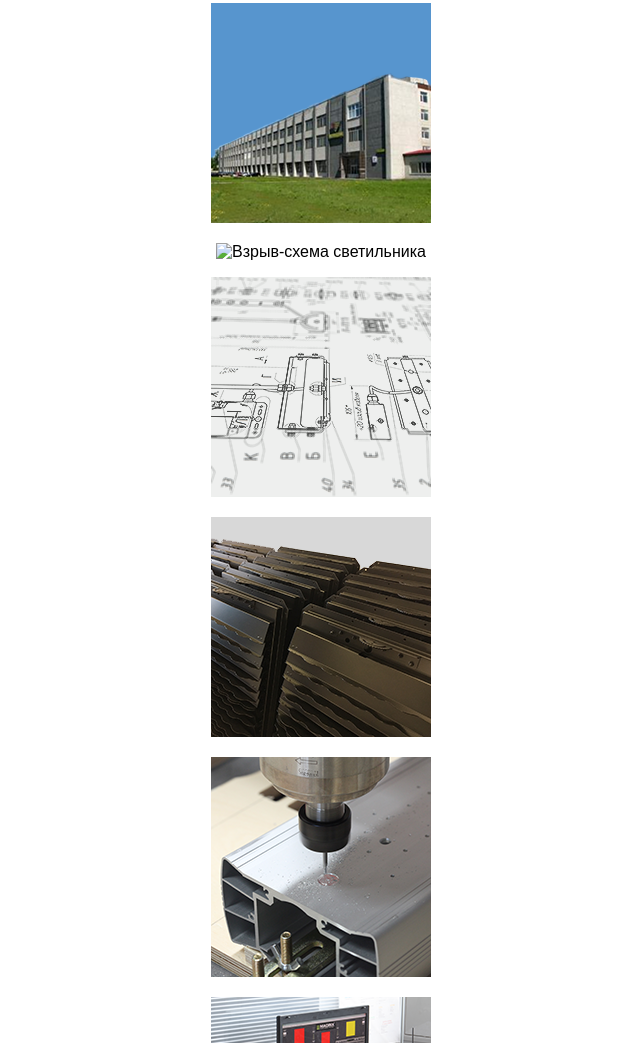
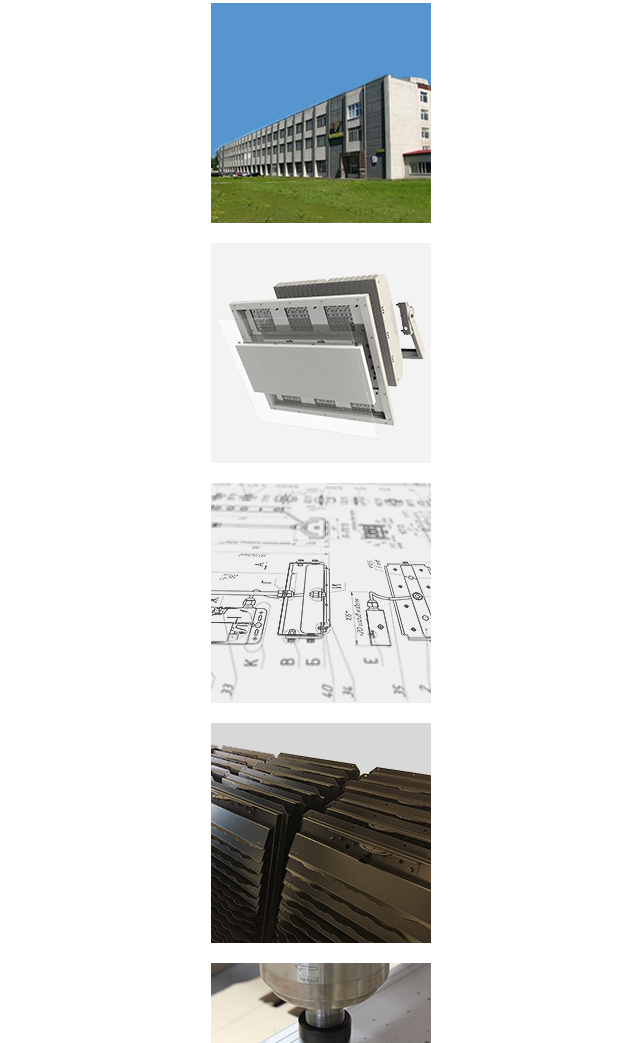
Before and after one commit to AntonyGlim/siteASTerra, a plain HTML site: page index.html in a window 1280 px wide. Shown: the part 4347-5390 px from the top of the page, without its empty margins (319-959 px from the left). Drawn offline with Linux system fonts and the light colour scheme; a web font is replaced by a local one.

Commit message:
bug fixed

```diff
--- a/index.html
+++ b/index.html
@@ -132,7 +132,7 @@
 		</p>
 		<p>
 			<a href="images/about_as_terra_2.png" target="_blank">
-				<img rc="images/about_as_terra_2.png" alt="Взрыв-схема светильника">
+				<img src="images/about_as_terra_2.png" alt="Взрыв-схема светильника">
 			</a>
 		</p>
 		<p>
```
